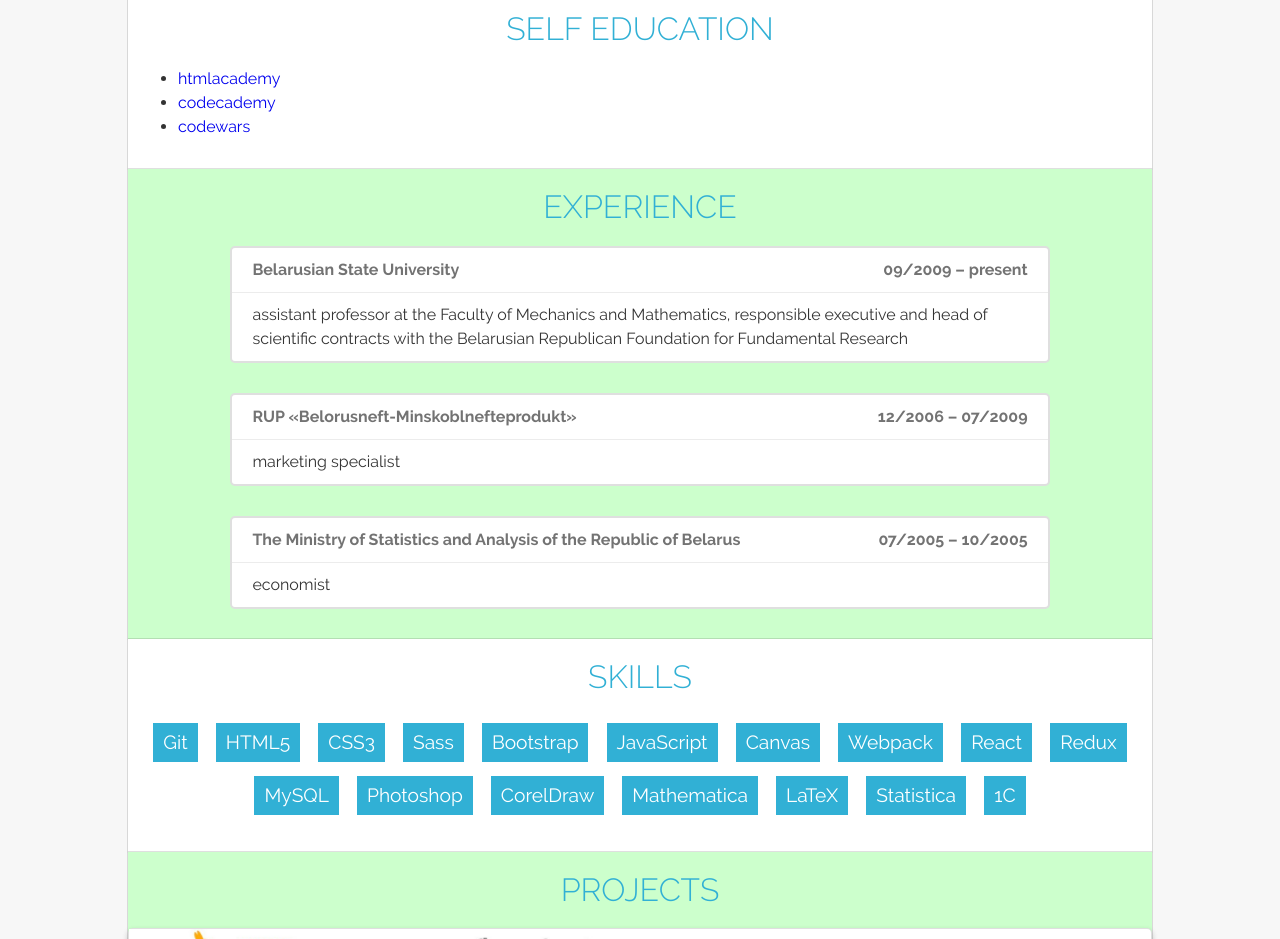
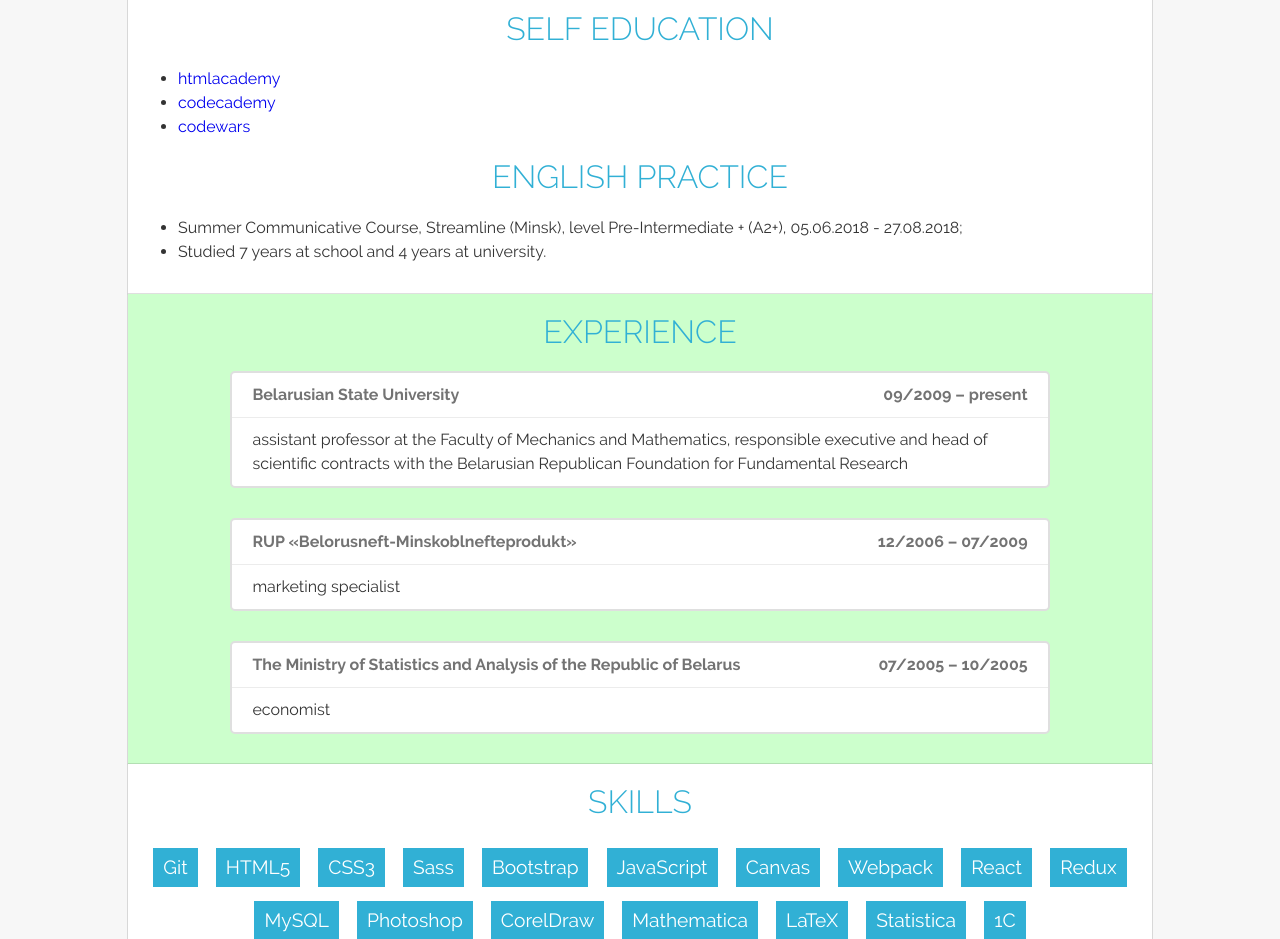
Before and after one commit to anastminsk/rsschool-codejam1-cv, a plain HTML site: page index.html in a window 1280 px wide. Shown: the part 1360-2299 px from the top of the page. Drawn offline with Linux system fonts and the light colour scheme.

Commit message:
rsschool-codejam1-cv/feat: add english level info

```diff
--- a/index.html
+++ b/index.html
@@ -95,6 +95,15 @@
             <li><a href="https://htmlacademy.ru/profile/id359553" target="_blank">htmlacademy</a></li>
             <li><a href="https://www.codecademy.com/anastminsk" target="_blank">codecademy</a></li>
             <li><a href="https://www.codewars.com/users/anastminsk" target="_blank">codewars</a></li>
+          </ul>
+        </div>
+        <div class="content-header">
+          <h2>English practice</h2>
+        </div>
+        <div class="content-body">
+          <ul>
+            <li>Summer Communicative Course, Streamline (Minsk), level Pre-Intermediate + (A2+), 05.06.2018 - 27.08.2018;</li>
+            <li>Studied 7 years at school and 4 years at university.</li>
           </ul>
         </div>
       </div>
@@ -333,6 +342,7 @@
 
 
 
+
     </main>
   </div>
 
```
